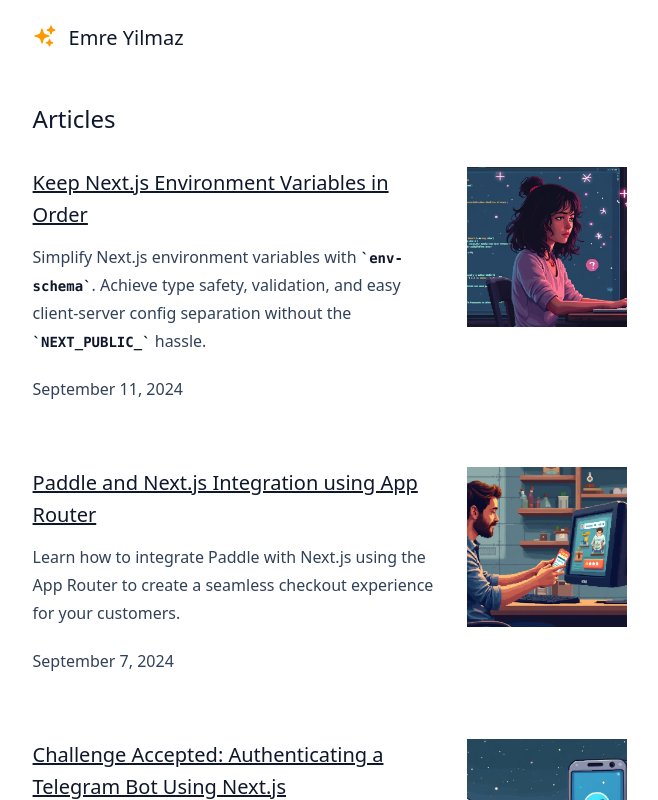
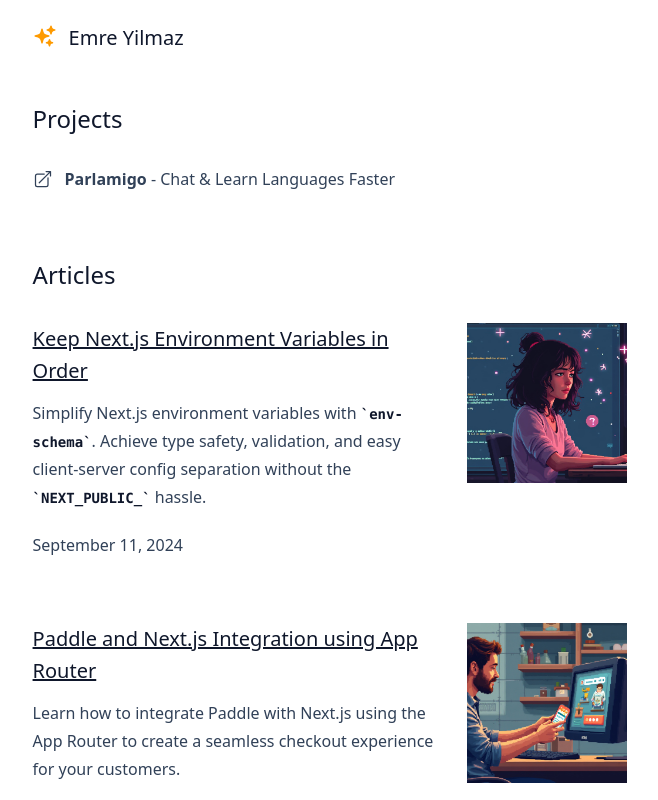
Before and after one commit to emreloper/emreloper.dev, a Next.js app: page / in a window 1280 px wide. Shown: the top 800 px of the page, without its empty margins (310-968 px from the left). Built offline with nearby package versions, Linux system fonts and the light colour scheme.

Commit message:
Add projects section

```diff
--- a/src/app/page.tsx
+++ b/src/app/page.tsx
@@ -1,4 +1,5 @@
 import { ArticleMetadata } from '@/types/metadata';
+import { ArrowTopRightOnSquareIcon } from '@heroicons/react/24/solid';
 import Image from 'next/image';
 import Link from 'next/link';
 import fs from 'node:fs';
@@ -39,6 +40,27 @@ export default async function Page() {
   return (
     <main>
       <article className="mx-auto max-w-prose">
+        <h2 className="text-2xl text-slate-900 dark:text-white">Projects</h2>
+        <div className="mt-8">
+          <ul>
+            <li>
+              <a
+                className="inline-flex items-center"
+                href="https://parlamigo.com"
+                target="_blank"
+                rel="noopener noreferrer"
+              >
+                <ArrowTopRightOnSquareIcon className="size-5" />
+                <div className="ml-3">
+                  <strong>Parlamigo</strong>
+                  <span> - Chat & Learn Languages Faster</span>
+                </div>
+              </a>
+            </li>
+          </ul>
+        </div>
+      </article>
+      <article className="mx-auto mt-16 max-w-prose">
         <h2 className="text-2xl text-slate-900 dark:text-white">Articles</h2>
         <div className="mt-8 flex flex-col gap-y-16">
           {articles.map((article) => {
```
